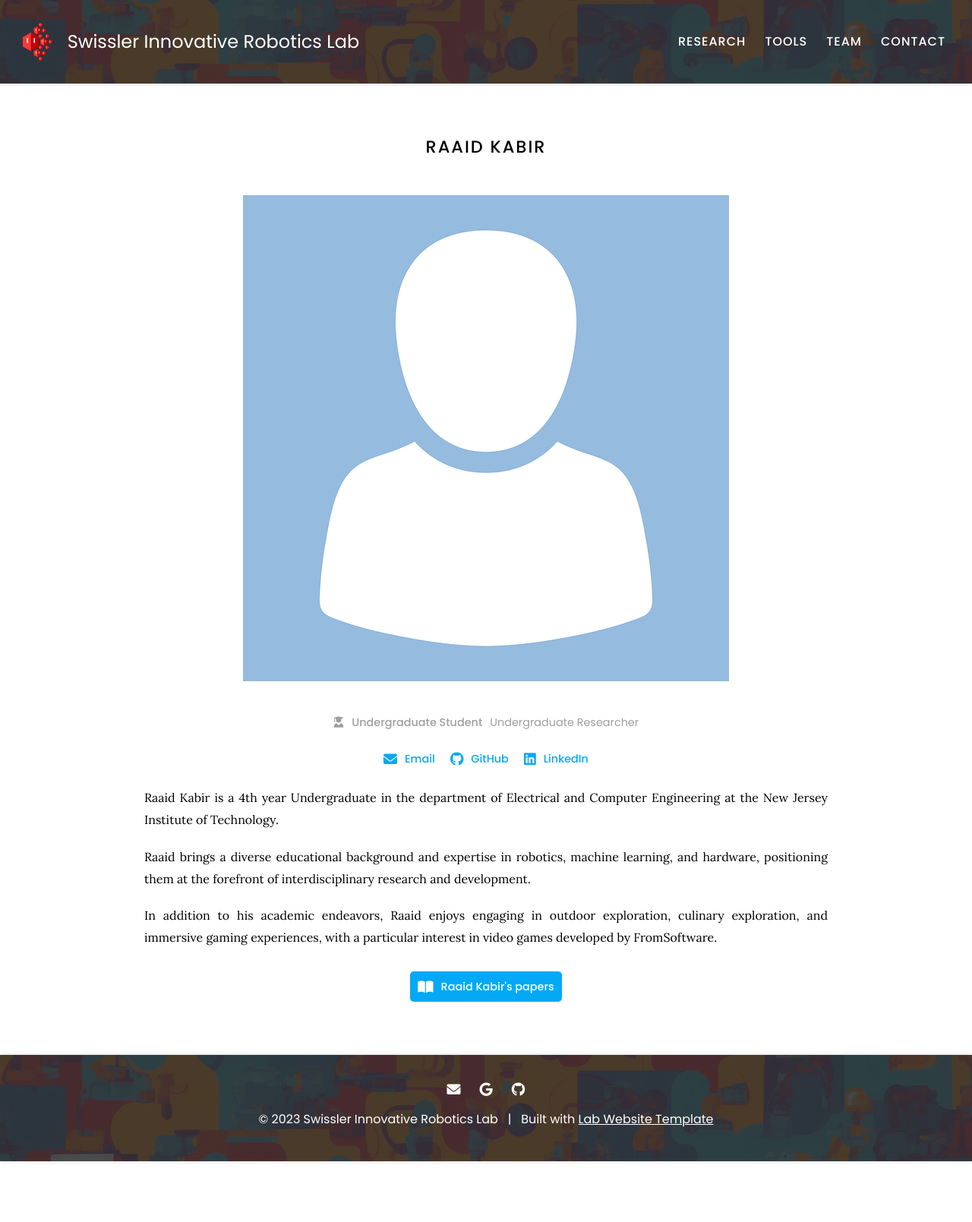
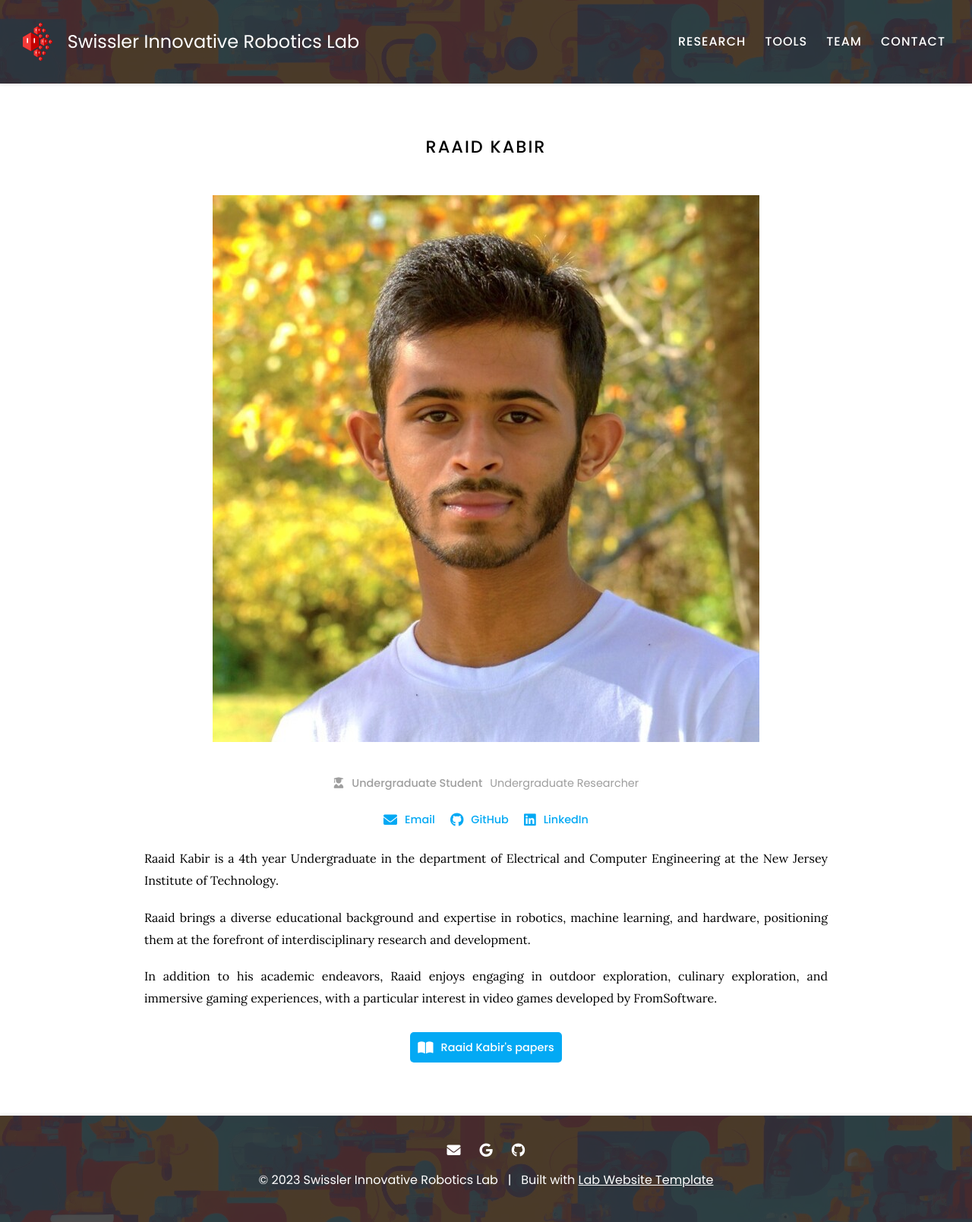
Before and after one commit to innovative-robotics/innovative-robotics.github.io, a Jekyll site: the page built from _members/raaid_kabir.md, in a window 1280 px wide. Shown: the whole page at 76% size. Built offline with Jekyll 4.4.1, drawn with Linux system fonts in a browser that asks for light colours; before the commit the page ends 1529 px from its top, so only the background shows below that.

Commit message:
Update raaid_kabir.md

```diff
--- a/_members/raaid_kabir.md
+++ b/_members/raaid_kabir.md
@@ -1,6 +1,6 @@
 ---
 name: Raaid Kabir
-image: images/members/placeholder.png
+image: images/members/rkabir.jpg
 description: Undergraduate Researcher
 role: undergrad
 links:
```
